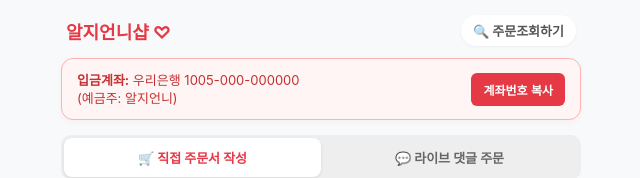
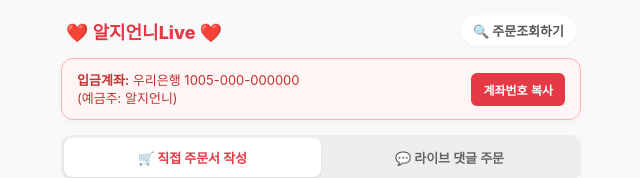
Before and after one commit to al-g-shop/Al.gee.shop, a plain HTML site: page index.html in a window 1280 px wide. Shown: the top 178 px of the page, without its empty margins (319-959 px from the left). Drawn offline with Linux system fonts and the light colour scheme.

Commit message:
Update index.html

```diff
--- a/index.html
+++ b/index.html
@@ -3,7 +3,7 @@
 <head>
   <meta charset="UTF-8">
   <meta name="viewport" content="width=device-width, initial-scale=1.0">
-  <title>알지언니샵 - LIVE SHOPPING</title>
+  <title>❤️ 알지언니Live ❤️</title>
   <script src="https://t1.daumcdn.net/mapjsapi/bundle/postcode/prod/postcode.v2.js"></script>
   <style>
     :root { --primary: #e63946; --bg: #f8f9fa; --card-bg: #fff; --text: #333; --border: #eee; }
@@ -52,7 +52,7 @@
 
   <div class="container">
     <div class="header">
-      <h1>알지언니샵 ♡</h1>
+      <h1>❤️ 알지언니Live ❤️</h1>
       <a href="customer.html">🔍 주문조회하기</a>
     </div>
 
```
